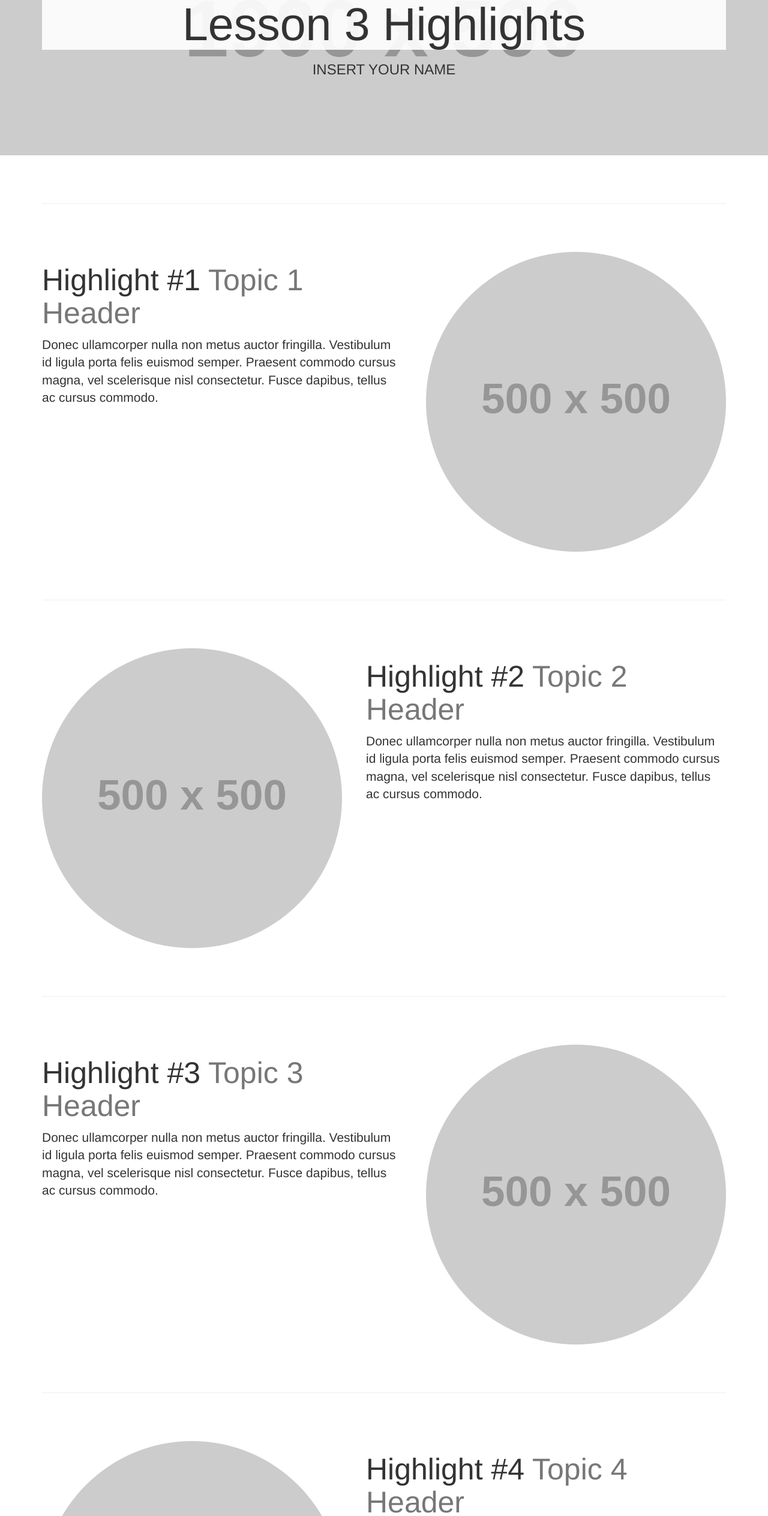
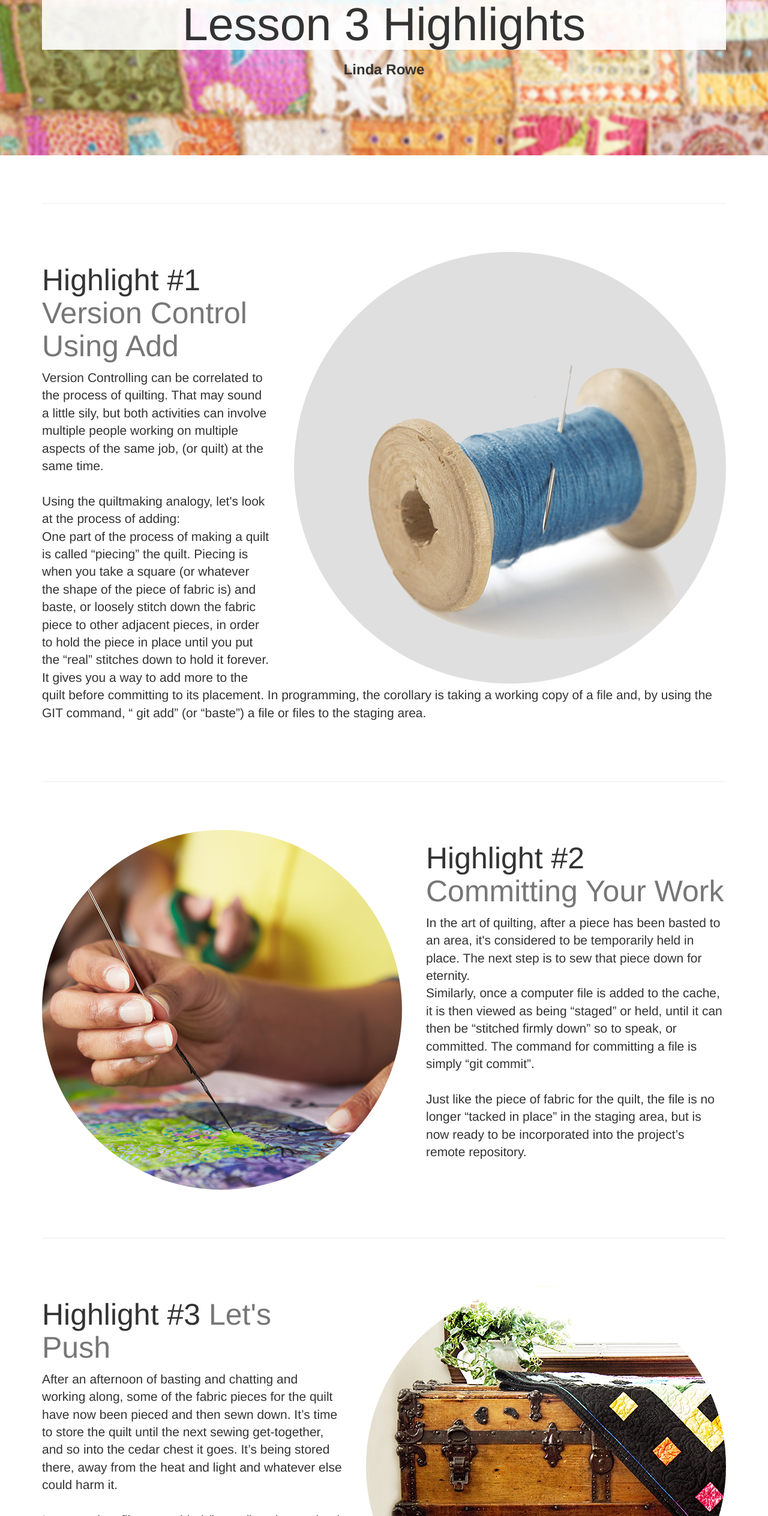
Before and after one commit to Roweroo/lesson_3VersionControl, a plain HTML site: page index.html in a window 1280 px wide. Shown: the part 192-2720 px from the top of the page at 60% size. Drawn offline with Linux system fonts and the light colour scheme.

Commit message:
Lesson 3 final commit

```diff
--- a/css/one-page-wonder.css
+++ b/css/one-page-wonder.css
@@ -12,7 +12,7 @@ body {
     display: block;
     width: 100%;
     text-align: center;
-    background: url('http://placehold.it/1900x500') no-repeat center center scroll;
+    background: url('../images/quilt1.jpg') no-repeat center center scroll;
     -webkit-background-size: cover;
     -moz-background-size: cover;
     background-size: cover;
--- a/index.html
+++ b/index.html
@@ -65,7 +65,7 @@
         <div class="headline">
             <div class="container">
                 <h2>Lesson 3 Highlights</h2>
-                <h3>INSERT YOUR NAME</h3>
+                <h3><b>Linda Rowe</b></h3>
             </div>
         </div>
     </header>
@@ -77,55 +77,86 @@
 
         <!-- First Featurette -->
         <div class="featurette" id="topic1">
-            <img class="featurette-image img-circle img-responsive pull-right" src="http://placehold.it/500x500">
+            <img class="featurette-image img-circle img-responsive pull-right" src="images/quilt3a.jpg">
             <h2 class="featurette-heading">Highlight #1
-                <span class="text-muted">Topic 1 Header</span>
+                <span class="text-muted">Version Control Using Add</span>
             </h2>
-            <p class="lead">Donec ullamcorper nulla non metus auctor fringilla. Vestibulum id ligula porta felis euismod semper. Praesent commodo cursus magna, vel scelerisque nisl consectetur. Fusce dapibus, tellus ac cursus commodo.</p>
+            <p class="lead">Version Controlling can be correlated to the process of quilting. That may sound a little sily, but both activities can involve multiple people working on multiple aspects of the same job, (or quilt) at the same time.<br>
+            <br>Using the quiltmaking analogy, let's look at the process of adding:<br>
+                One part of the process of making a quilt is called “piecing” the quilt. Piecing is when you take a square (or whatever the shape of the piece of fabric is) and baste, or loosely stitch down the fabric piece to other adjacent pieces, in order to hold the piece in place until you put the “real” stitches down to hold it forever. It gives you a way to add more to the quilt before committing to its placement. In programming, the corollary is taking a working copy of a file and, by using the GIT command, “ git add” (or “baste”) a file or files to the staging area.
+                </p>
         </div>
 
         <hr class="featurette-divider">
 
         <!-- Second Featurette -->
         <div class="featurette" id="topic2">
-            <img class="featurette-image img-circle img-responsive pull-left" src="http://placehold.it/500x500">
+            <img class="featurette-image img-circle img-responsive pull-left" src="images/quilt2.jpg">
             <h2 class="featurette-heading">Highlight #2
-                <span class="text-muted">Topic 2 Header</span>
+                <span class="text-muted">Committing Your Work</span>
             </h2>
-            <p class="lead">Donec ullamcorper nulla non metus auctor fringilla. Vestibulum id ligula porta felis euismod semper. Praesent commodo cursus magna, vel scelerisque nisl consectetur. Fusce dapibus, tellus ac cursus commodo.</p>
+            <p class="lead">In the art of quilting, after a piece has been basted to an area, it's considered to be temporarily held in place. The next step is to sew that piece down for eternity.<br>Similarly, once a computer file is added to the cache, it is then viewed as being “staged” or held, until it can then be “stitched firmly down” so to speak, or committed. The command for committing a file is simply “git commit”.<br>
+            <br>
+                Just like the piece of fabric for the quilt, the file is no longer “tacked in place” in the staging area, but is now ready to be incorporated into the project’s remote repository.
+</p>
         </div>
 
         <hr class="featurette-divider">
 
         <!-- Third Featurette -->
         <div class="featurette" id="topic3">
-            <img class="featurette-image img-circle img-responsive pull-right" src="http://placehold.it/500x500">
+            <img class="featurette-image img-circle img-responsive pull-right" src="images/quilt4.jpg">
             <h2 class="featurette-heading">Highlight #3
-                <span class="text-muted">Topic 3 Header</span>
+                <span class="text-muted">Let's Push</span>
             </h2>
-            <p class="lead">Donec ullamcorper nulla non metus auctor fringilla. Vestibulum id ligula porta felis euismod semper. Praesent commodo cursus magna, vel scelerisque nisl consectetur. Fusce dapibus, tellus ac cursus commodo.</p>
+            <p class="lead">After an afternoon of basting and chatting and working along, some of the fabric pieces for the quilt have now been pieced and then sewn down. It’s time to store the quilt until the next sewing get-together, and so into the cedar chest it goes. It’s being stored there, away from the heat and light and whatever else could harm it.<br>
+            <br>
+                In computing, files are added (basted) and committed
+                (stitched down for good). After that, it’s time to do the same
+                thing with the files--store them--until it’s time to add more
+                to the job. It only takes a simple “git push” command in GIT
+                to send the files to the remote repository (or cedar chest) for
+                safe-keeping.
+</p>
         </div>
 
         <hr class="featurette-divider">
 
        <!-- Fourth Featurette -->
         <div class="featurette" id="topic4">
-            <img class="featurette-image img-circle img-responsive pull-left" src="http://placehold.it/500x500">
+            <img class="featurette-image img-circle img-responsive pull-left" src="images/quilt5b.jpg">
             <h2 class="featurette-heading">Highlight #4
-                <span class="text-muted">Topic 4 Header</span>
+                <span class="text-muted">The Concept of Pulling</span>
             </h2>
-            <p class="lead">Donec ullamcorper nulla non metus auctor fringilla. Vestibulum id ligula porta felis euismod semper. Praesent commodo cursus magna, vel scelerisque nisl consectetur. Fusce dapibus, tellus ac cursus commodo.</p>
+            <p class="lead">Once it’s possible to sit and work again, the quilt comes out of the chest and is put back on the rack or quilting table where one or more of the quilting participants can work on the quilt again. <br>
+            <br>
+                Pulling a computer project (consisting of one or more files of
+                possibly different types) from the remote repository works in
+                the same way. All that’s needed is the command “git pull”. Then,
+                the files (or modified files) are taken, or pulled from the
+                remote repository and are put into the local repository (or
+                repositories) where the process of modification, or working on
+                them, can begin again. Pull is actually a two-step process that
+                involves doing a “git fetch” and then a “git merge”.
+
+</p>
         </div>
 
         <hr class="featurette-divider">
 
         <!-- Fifth Featurette -->
         <div class="featurette" id="topic5">
-            <img class="featurette-image img-circle img-responsive pull-right" src="http://placehold.it/500x500">
+            <img class="featurette-image img-circle img-responsive pull-right" src="images/quilt3b.jpg">
             <h2 class="featurette-heading">Highlight #5
-                <span class="text-muted">Topic 5 Header</span>
+                <span class="text-muted">How to Revert Work</span>
             </h2>
-            <p class="lead">Donec ullamcorper nulla non metus auctor fringilla. Vestibulum id ligula porta felis euismod semper. Praesent commodo cursus magna, vel scelerisque nisl consectetur. Fusce dapibus, tellus ac cursus commodo.</p>
+            <p class="lead">Let’s say the quilt was going along beautifully, but it was noticed later that some of the stitches were off and needed to come out and be<br>re-sewn. Also, because you know who sat where, you are able to figure out who might be ready for eye glasses. The stitches come out, new ones go in, the person is sees better and all is well.<br>
+            <br>
+                Computer projects require revisions too (countless amounts), and
+                with GIT, it is possible to know where, and by whom and when the
+                errors occurred. It’s all part of the histories. So if a file
+                needs to be reverted, “git revert” will create a new commit that
+                undoes all the work that needs to be removed.</p>
         </div>
 
         <hr class="featurette-divider">
```
Also changed, not shown: images/quilt1.jpg (added), images/quilt2.jpg (added), images/quilt3a.jpg (added), images/quilt3b.jpg (added), images/quilt4.jpg (added), images/quilt5b.jpg (added), 1 other file.
